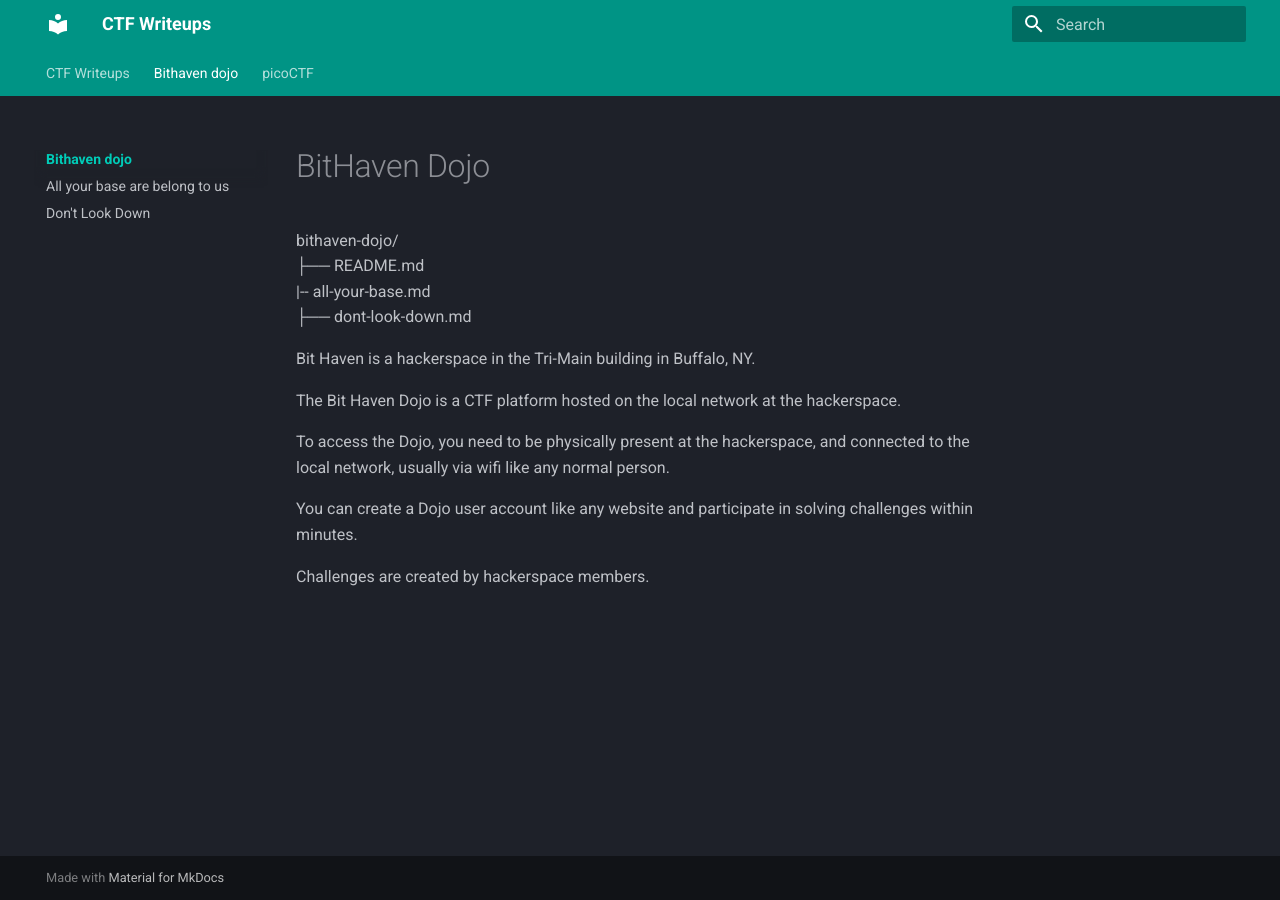
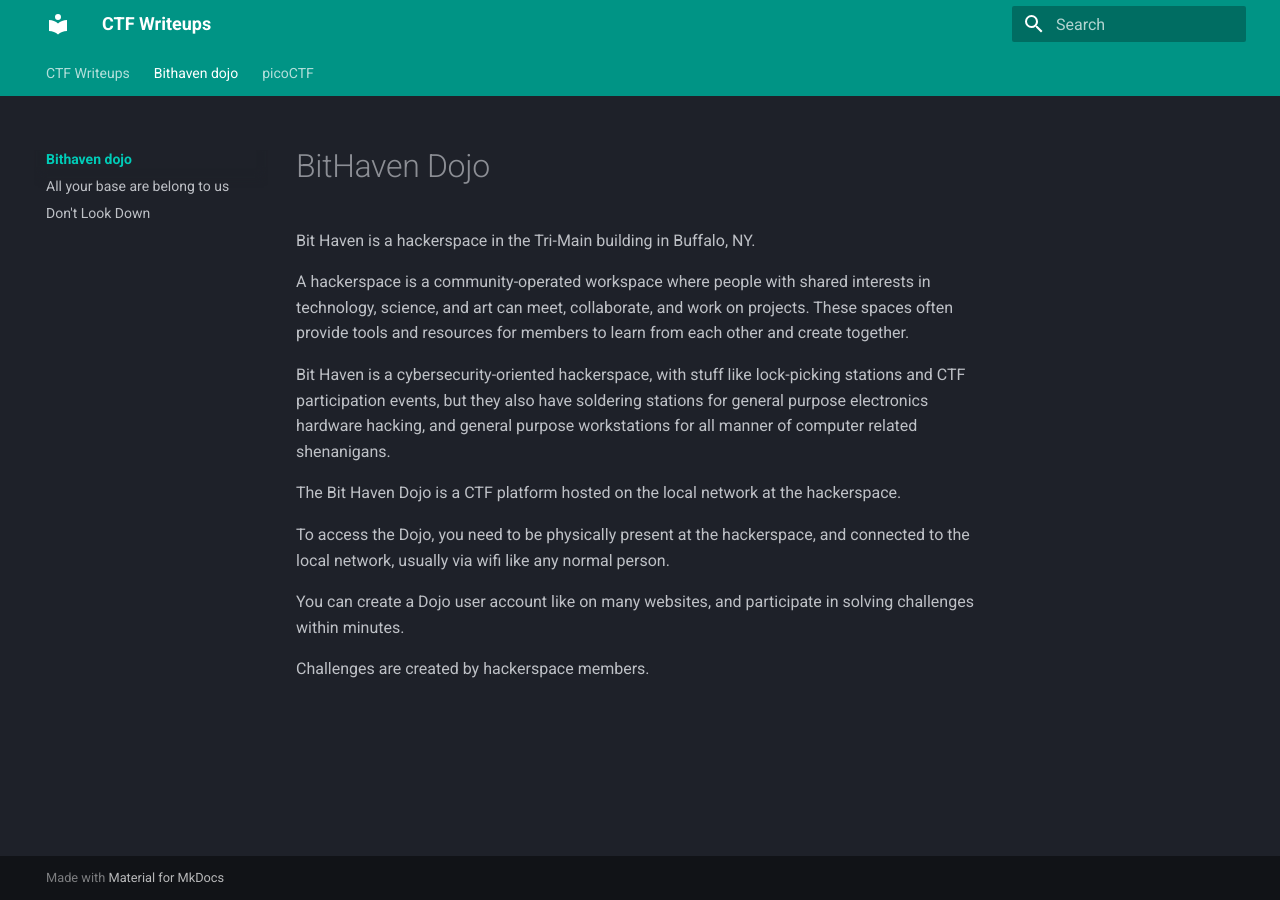
Before and after one commit to TrickMorr/ctf-writeups, an MkDocs documentation site: the page built from writeups/bithaven-dojo/index.md, in a window 1280 px wide. Built offline with MkDocs 1.6.1 and Material for MkDocs 9.7.7, drawn with Linux system fonts in a browser that asks for light colours.

Commit message:
altered dojo index, added yaml blocks to dojo challenges

```diff
--- a/writeups/bithaven-dojo/index.md
+++ b/writeups/bithaven-dojo/index.md
@@ -1,17 +1,15 @@
 # BitHaven Dojo
 
-bithaven-dojo/
-├── README.md
-|-- all-your-base.md
-├── dont-look-down.md
+Bit Haven is a hackerspace in the Tri-Main building in Buffalo, NY.
 
+A hackerspace is a community-operated workspace where people with shared interests in technology, science, and art can meet, collaborate, and work on projects. These spaces often provide tools and resources for members to learn from each other and create together.
 
-Bit Haven is a hackerspace in the Tri-Main building in Buffalo, NY.
+Bit Haven is a cybersecurity-oriented hackerspace, with stuff like lock-picking stations and CTF participation events, but they also have soldering stations for general purpose electronics hardware hacking, and general purpose workstations for all manner of computer related shenanigans.
 
 The Bit Haven Dojo is a CTF platform hosted on the local network at the hackerspace.
 
 To access the Dojo, you need to be physically present at the hackerspace, and connected to the local network, usually via wifi like any normal person.
 
-You can create a Dojo user account like any website and participate in solving challenges within minutes.
+You can create a Dojo user account like on many websites, and participate in solving challenges within minutes.
 
 Challenges are created by hackerspace members.
```
Also changed, not shown: writeups/bithaven-dojo/all-your-base.md (+6 -0 lines), writeups/bithaven-dojo/dont-look-down.md (+5 -0 lines).
